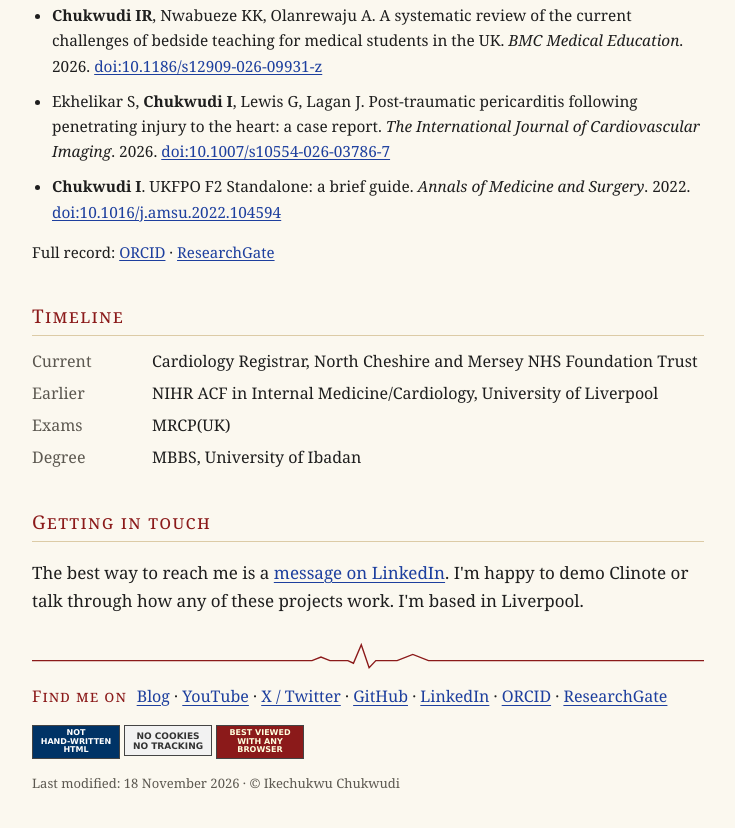
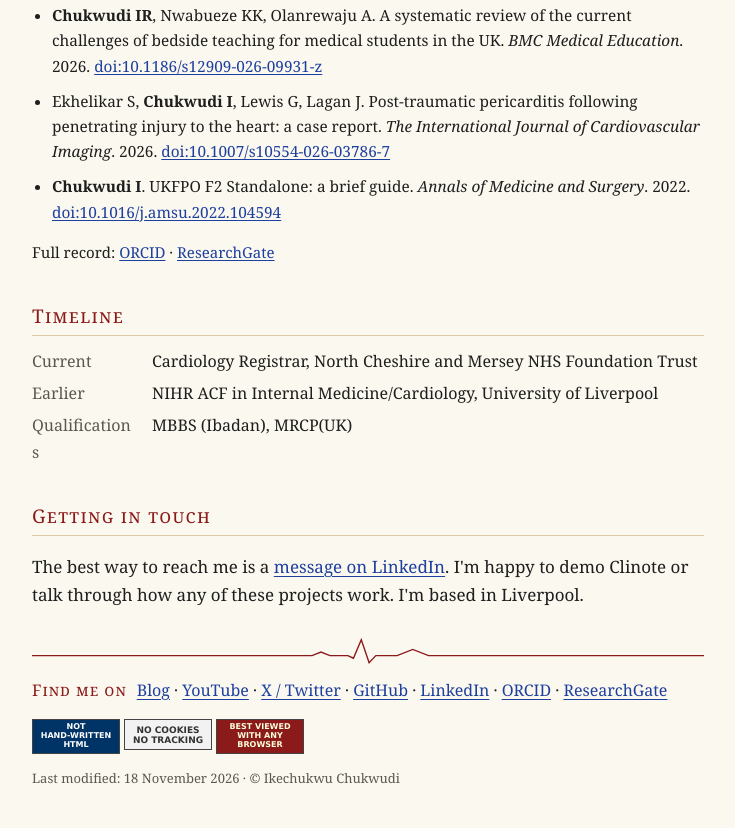
Before and after one commit to realikechukwu/about, a plain HTML site: page index.html in a window 1280 px wide. Shown: the part 4470-5298 px from the top of the page, without its empty margins (272-1007 px from the left). Drawn offline with Linux system fonts and the light colour scheme.

Commit message:
Merge exams and degree into one Qualifications row
Co-Authored-By: Claude Opus 5.5 <noreply@anthropic.com>
Claude-Session: https://claude.ai/code/session_01Kp3s2pr8hsnp3Uksc8HB65

```diff
--- a/index.html
+++ b/index.html
@@ -363,8 +363,7 @@ footer{margin-top:.5rem}
     <dl class="cv">
       <dt>Current</dt><dd>Cardiology Registrar, North Cheshire and Mersey NHS Foundation Trust</dd>
       <dt>Earlier</dt><dd>NIHR ACF in Internal Medicine/Cardiology, University of Liverpool</dd>
-      <dt>Exams</dt><dd>MRCP(UK)</dd>
-      <dt>Degree</dt><dd>MBBS, University of Ibadan</dd>
+      <dt>Qualifications</dt><dd>MBBS (Ibadan), MRCP(UK)</dd>
     </dl>
   </section>
 
```
